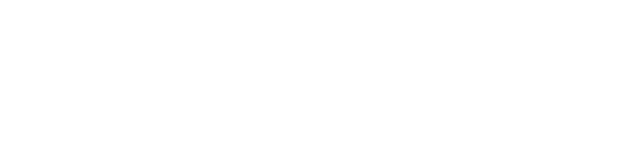
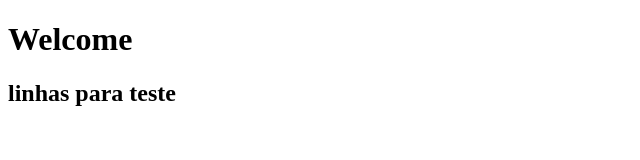
Before and after one commit to Tchero97/Aula-de-teste, a plain HTML site: page index.html in a window 1280 px wide. Shown: the whole page, without its empty margins (0-640 px from the left). Drawn offline with Linux system fonts and the light colour scheme.

Commit message:
adicao da tah h

```diff
--- a/index.html
+++ b/index.html
@@ -8,6 +8,8 @@
 </head>
 <body>
 
+	<h1> Welcome </h1>
+	<h2>linhas para teste</h2>
 
 
 </body>
```
